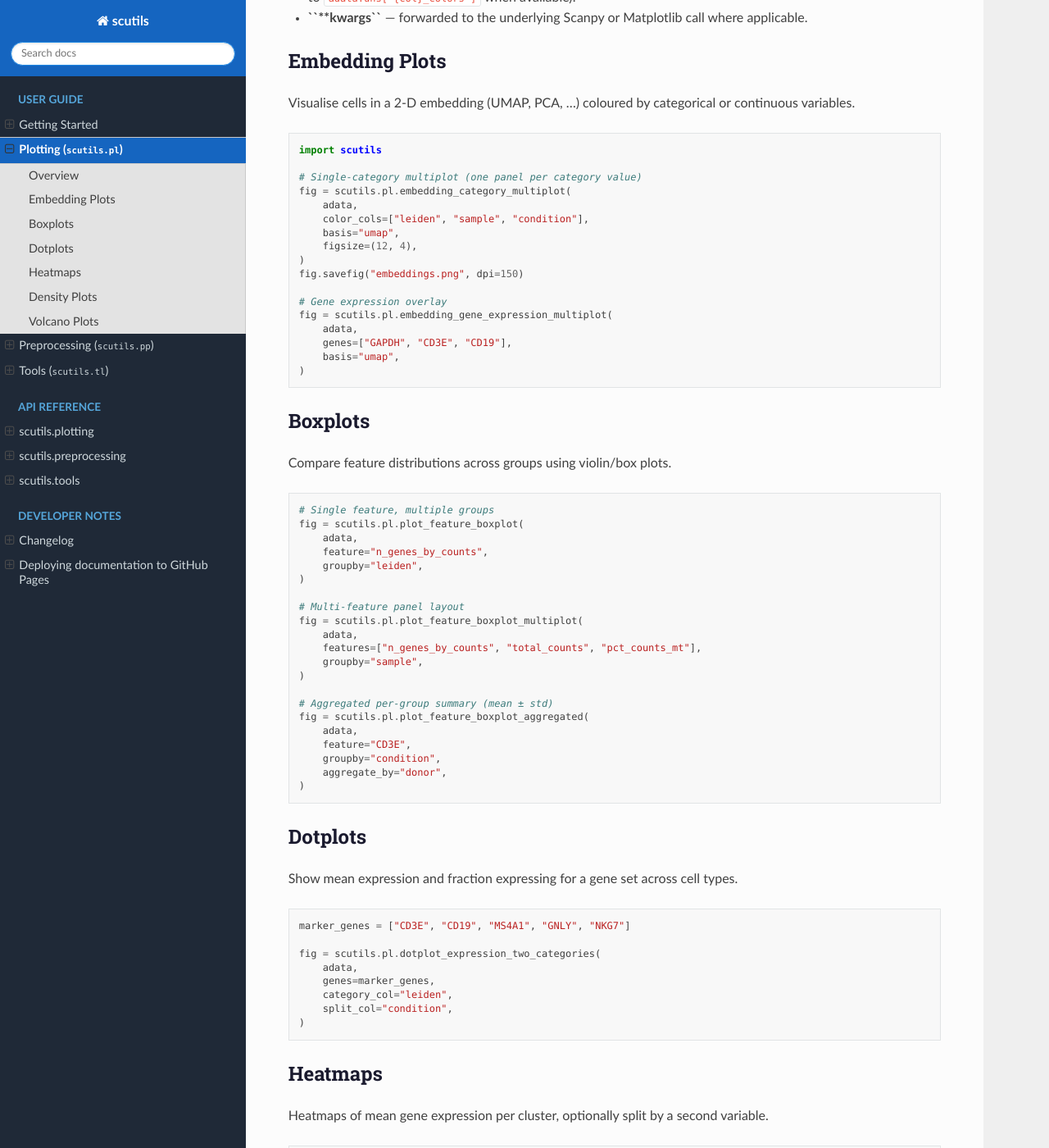
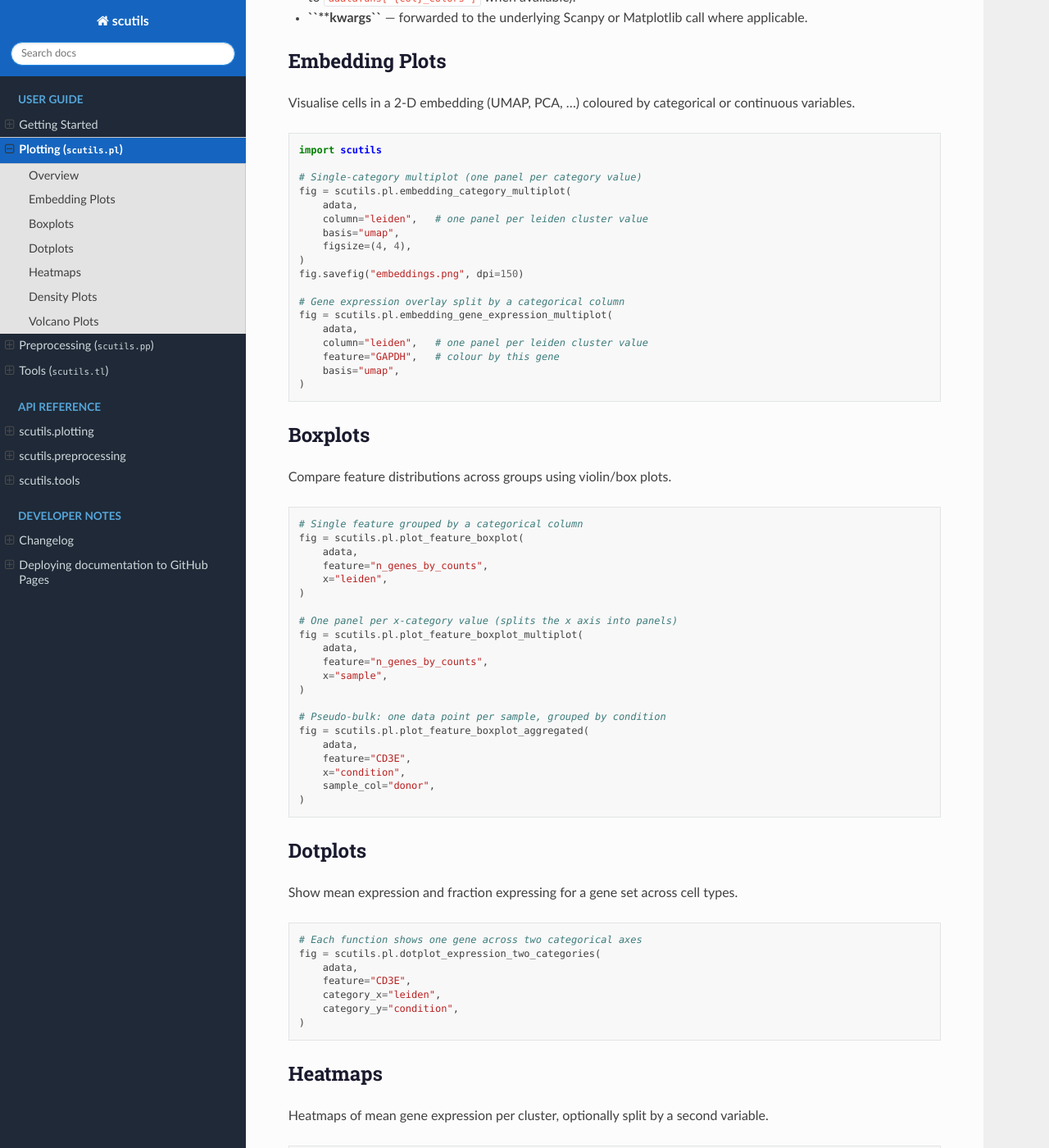
Before and after one commit to jdwidawski/scutils, a Sphinx documentation site: the page built from docs/user_guide/plotting.rst, in a window 1280 px wide and 1400 px high, scrolled down 408 px. Shown: the whole window at 82% size. Built offline with Sphinx 7.4.7 and the Read the Docs theme 3.1.0, drawn with Linux system fonts in a browser that asks for light colours; some of the changed text lies outside the part shown.

Commit message:
docs: fix repo URL and correct all function examples in docs
- Rename repo URL single_cell_utilities -> scutils in index.rst
- Fix all code examples to match actual function signatures:
  - embedding_category_multiplot: color_cols -> column (str)
  - embedding_gene_expression_multiplot: genes -> column + feature
  - plot_feature_boxplot: groupby -> x
  - plot_feature_boxplot_multiplot: features/groupby -> feature/x
  - plot_feature_boxplot_aggregated: groupby/aggregate_by -> x/sample_col
  - dotplot/heatmap: genes/category_col/split_col -> feature/category_x/category_y
  - plot_density_outlines: group_col -> category_dict dict
  - aoi_density_outlines_multiplot: group_col/aoi_col -> category_dict/column
  - volcano_plot: log2fc_col/gene_col/title -> lfc_col only
  - concat_anndata_with_zeros: dict arg -> adata_left/adata_right pair
  - get_datasets_missing_gene/get_zero_filling_stats: dict -> AnnData
  - print_zero_filling_summary: stats DataFrame -> AnnData
  - filter_genes_by_presence: dict/min_presence -> AnnData/min_datasets
  - iterative_subcluster: remove non-existent key_added param
  - rename_subcluster_labels: cluster_col -> col, fix label_map direction,
    remove non-existent key_added param
  - spatial_split_clusters: spatial_key -> basis, add required categories
  - plot_spatial_split_diagnostics: spatial_key -> basis, add required categories

```diff
--- a/docs/user_guide/plotting.rst
+++ b/docs/user_guide/plotting.rst
@@ -32,16 +32,17 @@ categorical or continuous variables.
    # Single-category multiplot (one panel per category value)
    fig = scutils.pl.embedding_category_multiplot(
        adata,
-       color_cols=["leiden", "sample", "condition"],
+       column="leiden",   # one panel per leiden cluster value
        basis="umap",
-       figsize=(12, 4),
+       figsize=(4, 4),
    )
    fig.savefig("embeddings.png", dpi=150)
 
-   # Gene expression overlay
+   # Gene expression overlay split by a categorical column
    fig = scutils.pl.embedding_gene_expression_multiplot(
        adata,
-       genes=["GAPDH", "CD3E", "CD19"],
+       column="leiden",   # one panel per leiden cluster value
+       feature="GAPDH",   # colour by this gene
        basis="umap",
    )
 
@@ -52,26 +53,26 @@ Compare feature distributions across groups using violin/box plots.
 
 .. code-block:: python
 
-   # Single feature, multiple groups
+   # Single feature grouped by a categorical column
    fig = scutils.pl.plot_feature_boxplot(
        adata,
        feature="n_genes_by_counts",
-       groupby="leiden",
+       x="leiden",
    )
 
-   # Multi-feature panel layout
+   # One panel per x-category value (splits the x axis into panels)
    fig = scutils.pl.plot_feature_boxplot_multiplot(
        adata,
-       features=["n_genes_by_counts", "total_counts", "pct_counts_mt"],
-       groupby="sample",
+       feature="n_genes_by_counts",
+       x="sample",
    )
 
-   # Aggregated per-group summary (mean ± std)
+   # Pseudo-bulk: one data point per sample, grouped by condition
    fig = scutils.pl.plot_feature_boxplot_aggregated(
        adata,
        feature="CD3E",
-       groupby="condition",
-       aggregate_by="donor",
+       x="condition",
+       sample_col="donor",
    )
 
 Dotplots
@@ -82,13 +83,12 @@ cell types.
 
 .. code-block:: python
 
-   marker_genes = ["CD3E", "CD19", "MS4A1", "GNLY", "NKG7"]
-
+   # Each function shows one gene across two categorical axes
    fig = scutils.pl.dotplot_expression_two_categories(
        adata,
-       genes=marker_genes,
-       category_col="leiden",
-       split_col="condition",
+       feature="CD3E",
+       category_x="leiden",
+       category_y="condition",
    )
 
 Heatmaps
@@ -101,9 +101,9 @@ second variable.
 
    fig = scutils.pl.heatmap_expression_two_categories(
        adata,
-       genes=marker_genes,
-       category_col="leiden",
-       split_col="condition",
+       feature="CD3E",
+       category_x="leiden",
+       category_y="condition",
    )
 
 Density Plots
@@ -114,17 +114,19 @@ the spatial distribution of cell populations across conditions.
 
 .. code-block:: python
 
+   # Density outlines require pre-computed embedding density:
+   # sc.tl.embedding_density(adata, basis="umap", groupby="condition")
    fig = scutils.pl.plot_density_outlines(
        adata,
-       group_col="condition",
+       category_dict={"condition": ["control", "treated"]},
        basis="umap",
    )
 
-   # Multi-panel layout per area of interest
+   # Multi-panel layout — one panel per AOI column value
    fig = scutils.pl.aoi_density_outlines_multiplot(
        adata,
-       group_col="condition",
-       aoi_col="tissue_region",
+       category_dict={"condition": ["control", "treated"]},
+       column="tissue_region",
    )
 
 Volcano Plots
@@ -134,11 +136,12 @@ Visualise differential expression results.
 
 .. code-block:: python
 
+   # de_results: pd.DataFrame with gene names in a "names" column or index
    fig = scutils.pl.volcano_plot(
-       de_results,            # pd.DataFrame with logFC and p-value columns
-       log2fc_col="logfoldchanges",
+       de_results,
+       lfc_col="logfoldchanges",
        pval_col="pvals_adj",
-       gene_col="names",
-       title="Condition A vs B",
+       pval_cutoff=0.05,
+       lfc_cutoff=1.0,
    )
    fig.savefig("volcano.png", dpi=150)
```
Also changed, not shown: docs/index.rst (+4 -4 lines), docs/user_guide/preprocessing.rst (+18 -15 lines), docs/user_guide/tools.rst (+13 -11 lines).
